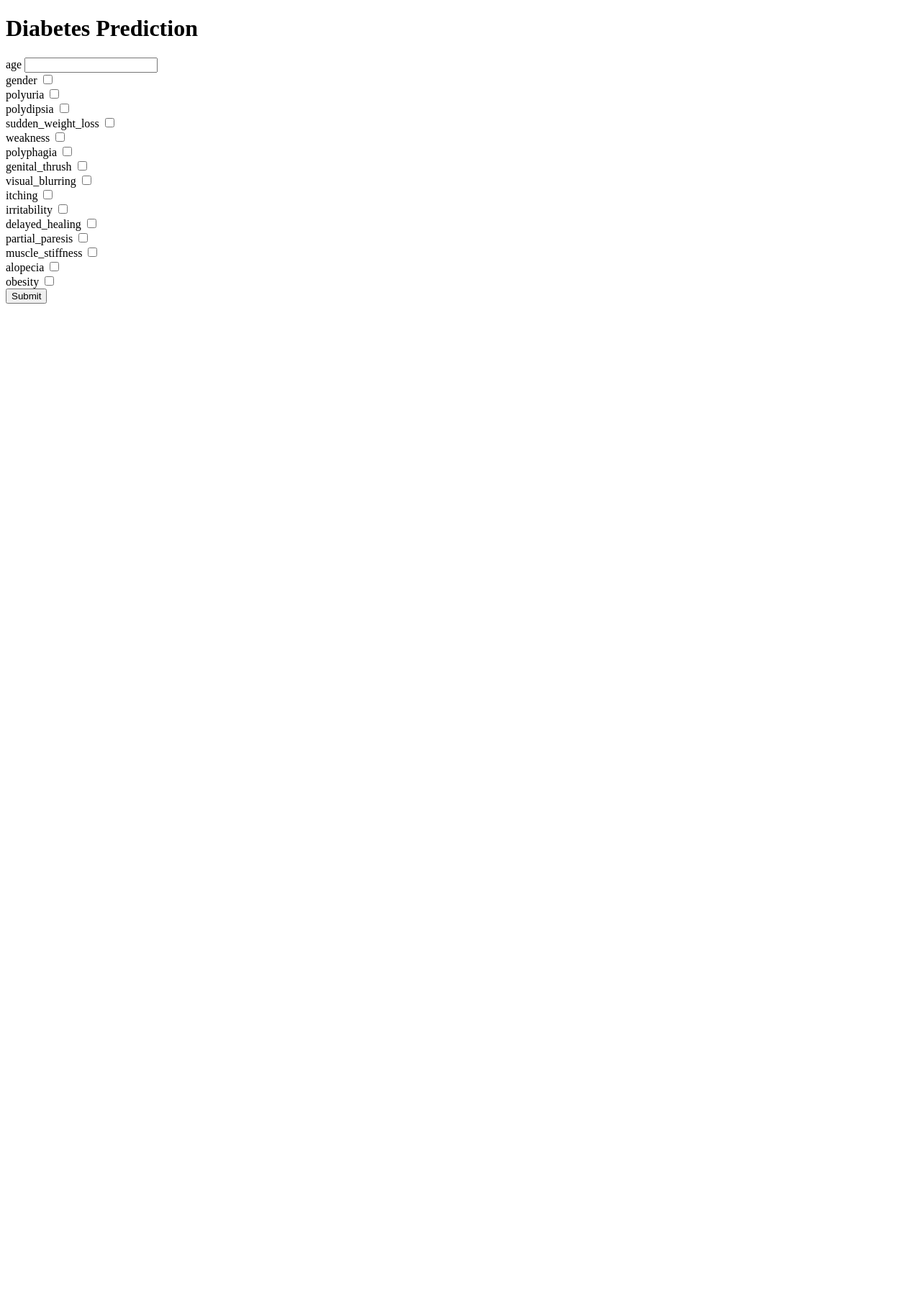
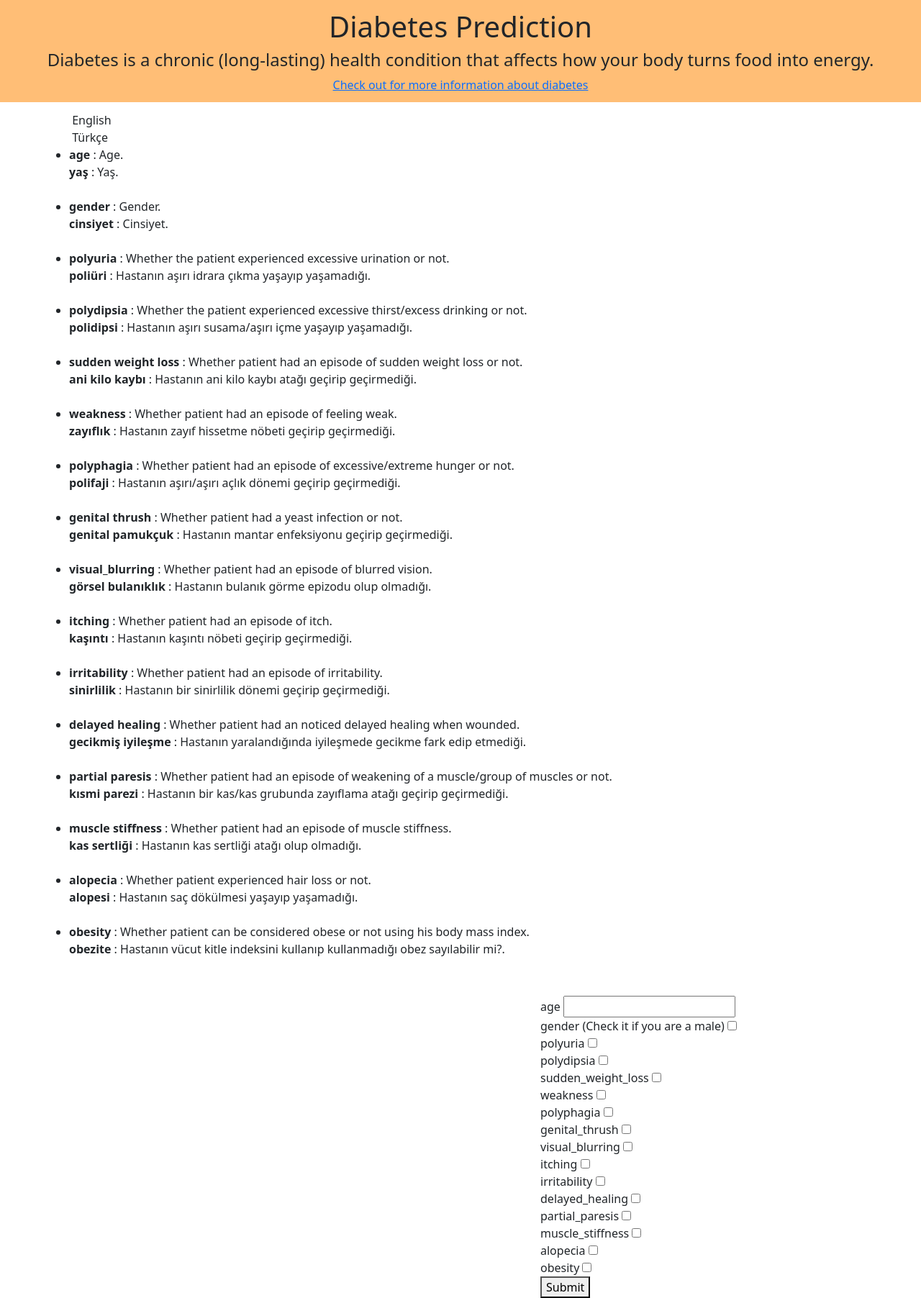
Before and after one commit to aliosmankaya/diabetesPrediction, a Flask app: page / in a window 1280 px wide. Shown: the whole page at 72% size. Before the commit the page ends 422 px from the top, so only its background shows below. Run offline with Flask 2, Linux system fonts and the light colour scheme; parts of the project's set-up code (start-up, migrations or seed data) failed here and were passed over; some libraries are stand-ins or nearby versions.

Commit message:
edited template and added css

```diff
--- a/Templates/index.html
+++ b/Templates/index.html
@@ -4,75 +4,146 @@
     <meta charset="UTF-8">
     <meta http-equiv="X-UA-Compatible" content="IE=edge">
     <meta name="viewport" content="width=device-width, initial-scale=1.0">
+    <link rel="stylesheet" href="style.css">
+    <link href="https://cdn.jsdelivr.net/npm/bootstrap@5.1.3/dist/css/bootstrap.min.css" rel="stylesheet" integrity="sha384-1BmE4kWBq78iYhFldvKuhfTAU6auU8tT94WrHftjDbrCEXSU1oBoqyl2QvZ6jIW3" crossorigin="anonymous">
+    <link rel="stylesheet" href="https://cdnjs.cloudflare.com/ajax/libs/flag-icon-css/4.1.5/css/flag-icons.min.css">
     <title>Diabetes Prediction</title>
 </head>
 <body>
-    <h1>Diabetes Prediction</h1>
 
-    <label>age
-        <input type="number" name="options" value="age">
-    </label>
-    <br>
-    <label>gender
-        <input type="checkbox" name="options" value="gender">
-    </label>
-    <br>
-    <label>polyuria
-        <input type="checkbox" name="options" value="polyuria">
-    </label>
-    <br>
-    <label>polydipsia
-        <input type="checkbox" name="options" value="polydipsia">
-    </label>
-    <br>
-    <label>sudden_weight_loss
-        <input type="checkbox" name="options" value="sudden_weight_loss">
-    </label>
-    <br>
-    <label>weakness
-        <input type="checkbox" name="options" value="weakness">
-    </label>
-    <br>
-    <label>polyphagia
-        <input type="checkbox" name="options" value="polyphagia">
-    </label>
-    <br>
-    <label>genital_thrush
-        <input type="checkbox" name="options" value="genital_thrush">
-    </label>
-    <br>
-    <label>visual_blurring
-        <input type="checkbox" name="options" value="visual_blurring">
-    </label>
-    <br>
-    <label>itching
-        <input type="checkbox" name="options" value="itching">
-    </label>
-    <br>
-    <label>irritability
-        <input type="checkbox" name="options" value="irritability">
-    </label>
-    <br>
-    <label>delayed_healing
-        <input type="checkbox" name="options" value="delayed_healing">
-    </label>
-    <br>
-    <label>partial_paresis
-        <input type="checkbox" name="options" value="partial_paresis">
-    </label>
-    <br>
-    <label>muscle_stiffness
-        <input type="checkbox" name="options" value="muscle_stiffness">
-    </label>
-    <br>
-    <label>alopecia
-        <input type="checkbox" name="options" value="alopecia">
-    </label>
-    <br>
-    <label>obesity
-        <input type="checkbox" name="options" value="obesity">
-    </label>
-    <br>
-    <button type="submit">Submit</button>
+    <div class="header">
+        <h1>Diabetes Prediction</h1>
+        <h4>Diabetes is a chronic (long-lasting) health condition that affects how your body turns food into energy.</h4>
+        <a href="https://www.cdc.gov/diabetes/basics/diabetes.html">Check out for more information about diabetes</a>
+    </div>
+
+    <div class="attributes">
+        <ul>
+            <span class="flag-icon flag-icon-us"></span>&nbsp;English<br>
+            <span class="flag-icon flag-icon-tr"></span>&nbsp;Türkçe<br>
+            <li>
+                <strong>age</strong> : Age.<br>
+                <strong>yaş</strong> : Yaş.<br><br>
+            </li>
+            <li>
+                <strong>gender</strong> : Gender.<br>
+                <strong>cinsiyet</strong> : Cinsiyet.<br><br>
+            </li>
+            <li>
+                <strong>polyuria</strong> : Whether the patient experienced excessive urination or not.<br>
+                <strong>poliüri</strong> : Hastanın aşırı idrara çıkma yaşayıp yaşamadığı.<br><br>
+            </li>
+            <li>
+                <strong>polydipsia</strong> : Whether the patient experienced excessive thirst/excess drinking or not.<br>
+                <strong>polidipsi</strong> : Hastanın aşırı susama/aşırı içme yaşayıp yaşamadığı.<br><br>
+            </li>
+            <li>
+                <strong>sudden weight loss</strong> : Whether patient had an episode of sudden weight loss or not.<br>
+                <strong>ani kilo kaybı</strong> : Hastanın ani kilo kaybı atağı geçirip geçirmediği.<br><br>
+            </li>
+            <li>
+                <strong>weakness</strong> : Whether patient had an episode of feeling weak.<br>
+                <strong>zayıflık</strong> : Hastanın zayıf hissetme nöbeti geçirip geçirmediği.<br><br>
+            </li>
+            <li>
+                <strong>polyphagia</strong> : Whether patient had an episode of excessive/extreme hunger or not.<br>
+                <strong>polifaji</strong> : Hastanın aşırı/aşırı açlık dönemi geçirip geçirmediği.<br><br>
+            </li>
+            <li>
+                <strong>genital thrush</strong> : Whether patient had a yeast infection or not.<br>
+                <strong>genital pamukçuk</strong> : Hastanın mantar enfeksiyonu geçirip geçirmediği.<br><br>
+            </li>
+            <li>
+                <strong>visual_blurring</strong> : Whether patient had an episode of blurred vision.<br>
+                <strong>görsel bulanıklık</strong> : Hastanın bulanık görme epizodu olup olmadığı.<br><br>
+            </li>
+            <li>
+                <strong>itching</strong> : Whether patient had an episode of itch.<br>
+                <strong>kaşıntı</strong> : Hastanın kaşıntı nöbeti geçirip geçirmediği.<br><br>
+            </li>
+            <li>
+                <strong>irritability</strong> : Whether patient had an episode of irritability.<br>
+                <strong>sinirlilik</strong> : Hastanın bir sinirlilik dönemi geçirip geçirmediği.<br><br>
+            </li>
+            <li>
+                <strong>delayed healing</strong> : Whether patient had an noticed delayed healing when wounded.<br>
+                <strong>gecikmiş iyileşme</strong> : Hastanın yaralandığında iyileşmede gecikme fark edip etmediği.<br><br>
+            </li>
+            <li>
+                <strong>partial paresis</strong> : Whether patient had an episode of weakening of a muscle/group of muscles or not.<br>
+                <strong>kısmi parezi</strong> : Hastanın bir kas/kas grubunda zayıflama atağı geçirip geçirmediği.<br><br>
+            </li>
+            <li>
+                <strong>muscle stiffness</strong> : Whether patient had an episode of muscle stiffness.<br>
+                <strong>kas sertliği</strong> : Hastanın kas sertliği atağı olup olmadığı.<br><br>
+            </li>
+            <li>
+                <strong>alopecia</strong> : Whether patient experienced hair loss or not.<br>
+                <strong>alopesi</strong> : Hastanın saç dökülmesi yaşayıp yaşamadığı.<br><br>
+            </li>
+            <li>
+                <strong>obesity</strong> : Whether patient can be considered obese or not using his body mass index.<br>
+                <strong>obezite</strong> : Hastanın vücut kitle indeksini kullanıp kullanmadığı obez sayılabilir mi?.<br><br>
+            </li>
+        </ul>
+    </div>
+
+    <div class="form">
+        <form action="/" method="POST">
+            <label>age</label>
+            <input type="number" name="options" value="age" required><br>
+
+            <label>gender (Check it if you are a male)</label>
+            <input type="checkbox" name="options" value="gender"><br>
+
+            <label>polyuria</label>
+            <input type="checkbox" name="options" value="polyuria"><br>
+
+            <label>polydipsia</label>
+            <input type="checkbox" name="options" value="polydipsia"><br>
+
+            <label>sudden_weight_loss</label>
+            <input type="checkbox" name="options" value="sudden_weight_loss"><br>
+
+            <label>weakness</label>
+            <input type="checkbox" name="options" value="weakness"><br>
+
+            <label>polyphagia</label>
+            <input type="checkbox" name="options" value="polyphagia"><br>
+
+            <label>genital_thrush
+            <input type="checkbox" name="options" value="genital_thrush"><br>
+
+            <label>visual_blurring</label>
+            <input type="checkbox" name="options" value="visual_blurring"><br>
+
+            <label>itching</label>
+            <input type="checkbox" name="options" value="itching"><br>
+
+            <label>irritability</label>
+            <input type="checkbox" name="options" value="irritability"><br>
+
+            <label>delayed_healing</label>
+            <input type="checkbox" name="options" value="delayed_healing"><br>
+
+            <label>partial_paresis</label>
+            <input type="checkbox" name="options" value="partial_paresis"><br>
+
+            <label>muscle_stiffness</label>
+            <input type="checkbox" name="options" value="muscle_stiffness"><br>
+
+            <label>alopecia</label>
+            <input type="checkbox" name="options" value="alopecia"><br>
+
+            <label>obesity</label>
+            <input type="checkbox" name="options" value="obesity"><br>
+
+            <button type="submit">Submit</button>
+        </form>
+        {% if pred is defined %}
+            <pre>{{ pred }}</pre>
+        {% endif %}
+    </div>
+
 </body>
 </html>
--- /dev/null
+++ b/Templates/style.css
@@ -0,0 +1,20 @@
+.header{
+    display: block;
+    text-align: center;
+    background-color: #ffbe76;
+    padding: 1%;
+}
+
+.attributes{
+    display: block;
+    float: left;
+    padding-top: 1%;
+    padding-left: 5%;
+}
+
+.form{
+    display: block;
+    float: right;
+    padding-top: 1%;
+    padding-right: 20%;
+}
--- a/app.py
+++ b/app.py
@@ -1,7 +1,15 @@
-from flask import Flask, render_template
+from flask import Flask, render_template, redirect, request, url_for
+from predict import predict, columns, model
 
 
-app = Flask(__name__)
+app = Flask(
+    __name__,
+    static_url_path='',
+    static_folder='TEMPLATES',
+    template_folder="TEMPLATES"
+    )
+
+app.secret_key = "\x84/!\x16&\xe6\xeb\x8an\n\na\re\xb3\x11\xe5\xf1\xf6\xdd\xf8\xed\x05G"
 
 
 @app.route("/", methods=["GET"])
@@ -9,9 +17,20 @@ def home():
     return render_template("index.html")
 
 
-@app.route("/", methods=["POST"])
+@app.route("/", methods=["GET","POST"])
 def prediction():
-    pass
+
+    if request.method == "POST":
+
+        checks = request.form.getlist("options")
+        age = checks[0]
+        pred = predict(columns, age, checks, model)
+
+        return render_template("index.html", pred=pred)
+
+    else:
+        return redirect(url_for("home"))
+
 
 if __name__ == "__main__":
     app.run(debug=True)
--- a/predict.py
+++ b/predict.py
@@ -1,4 +1,45 @@
+import numpy as np
+import pandas as pd
+from sklearn.preprocessing import MinMaxScaler
 from joblib import load
 
 # Load model
 model = load("model.joblib")
+
+# Data columns
+columns = [
+    'gender', 'polyuria', 'polydipsia', 'sudden_weight_loss',
+    'weakness', 'polyphagia', 'genital_thrush', 'visual_blurring',
+    'itching', 'irritability', 'delayed_healing', 'partial_paresis',
+    'muscle_stiffness', 'alopecia', 'obesity',
+]
+
+# Predict function
+def predict(columns, age, checks, model):
+
+    checkList = []
+    data = pd.read_csv("diabetes_data.csv", sep=";")
+
+    scaler = MinMaxScaler()
+    scaler.fit_transform(data.age.values.reshape(-1,1))
+    age = scaler.transform(np.array([age]).reshape(-1,1))
+    checkList.append(age[0][0])
+
+    for i in columns:
+
+        if i in checks:
+            checkList.append(1)
+
+        else:
+            checkList.append(0)
+
+    pred = model.predict(np.array([checkList,]))
+    pred_proba = model.predict_proba(np.array([checkList,]))
+
+    if pred[0] == 0:
+        pred_text = f"You're ok\nAccuracy: {pred_proba[0][pred[0]]}"
+
+    elif pred[0] == 1:
+        pred_text = f"You have diabetes\nAccuracy: {pred_proba[0][pred[0]]}"
+
+    return pred_text
```
Also changed, not shown: 1 other file.
